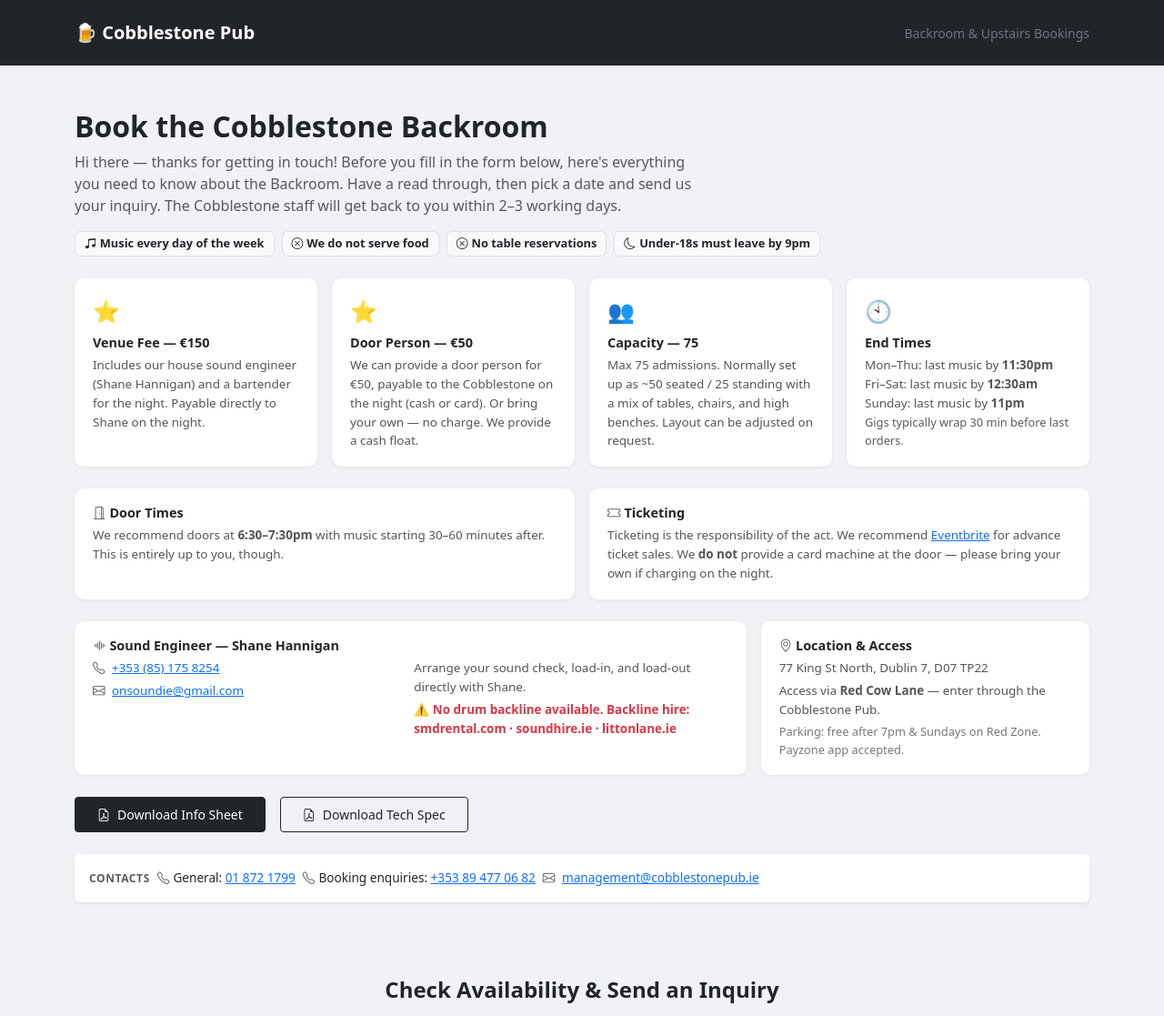
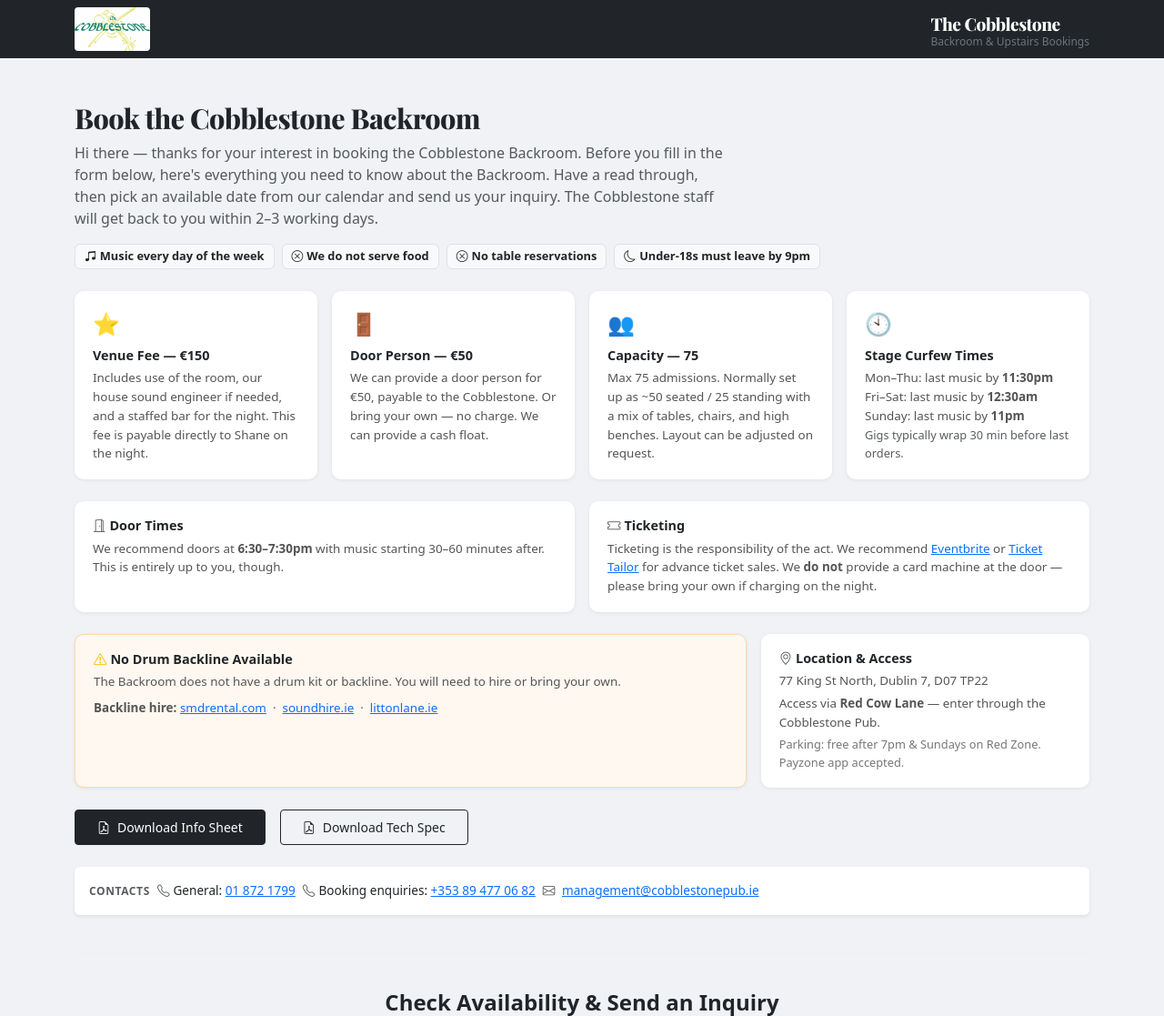
Before and after one commit to SorayaKMC/cobblestone-pub-, a Flask app: page /book in a window 1280 px wide. Shown: the top 1117 px of the page at 91% size. Run offline with Flask 3, Linux system fonts and the light colour scheme; tables that the repository leaves empty hold one stand-in row (values such as "Sample post").

Commit message:
Update /book landing page and confirmation email copy
book_public.html:
- Add Cobblestone logo to navbar + Playfair Display heading font
- Update welcome paragraph to specified text
- Venue Fee card: updated copy (room, sound engineer, bar, payable to Shane)
- Door Person card: updated copy with cash float mention; remove Shane name
- Rename "End Times" card to "Stage Curfew Times"
- Update Ticketing card: add Ticket Tailor alongside Eventbrite
- Remove Shane sound engineer section entirely from public page
- Replace with backline warning card (amber) + linked hire sites:
  smdrental.com · soundhire.ie · littonlane.ie

bookings_email.py (confirmation email):
- Rename "Good to know" section header to "Reminders"
- Replace small text links with prominent dark button (Info Sheet)
  and outlined button (Tech Spec)
- Update plain-text version to match

Co-Authored-By: Claude Sonnet 4.6 <noreply@anthropic.com>

```diff
--- a/templates/book_public.html
+++ b/templates/book_public.html
@@ -6,8 +6,14 @@
     <title>Book the Backroom — Cobblestone Pub</title>
     <link href="https://cdn.jsdelivr.net/npm/bootstrap@5.3.3/dist/css/bootstrap.min.css" rel="stylesheet">
     <link href="https://cdn.jsdelivr.net/npm/bootstrap-icons@1.11.3/font/bootstrap-icons.min.css" rel="stylesheet">
+    <link href="https://fonts.googleapis.com/css2?family=Playfair+Display:wght@700;800&display=swap" rel="stylesheet">
     <style>
         body { background: #f0f2f5; }
+        .cobblestone-heading {
+            font-family: 'Playfair Display', Georgia, serif;
+            font-weight: 800;
+            letter-spacing: -0.5px;
+        }
 
         /* ── Availability calendar ─────────────────────────────────── */
         .cal-table { width: 100%; border-collapse: separate; border-spacing: 3px; }
@@ -61,10 +67,16 @@
 <body>
 
 <!-- Nav -->
-<nav class="navbar navbar-dark bg-dark py-3">
-    <div class="container-lg">
-        <span class="navbar-brand fw-bold fs-5">🍺 Cobblestone Pub</span>
-        <span class="text-secondary small">Backroom &amp; Upstairs Bookings</span>
+<nav class="navbar navbar-dark bg-dark py-2">
+    <div class="container-lg d-flex align-items-center gap-3">
+        <a href="https://cobblestonepub.ie" target="_blank" rel="noopener">
+            <img src="/static/cobblestone-logo.jpg" alt="Cobblestone Pub"
+                 style="height:48px;width:auto;border-radius:4px;">
+        </a>
+        <div>
+            <span class="cobblestone-heading text-white" style="font-size:1.2rem;">The Cobblestone</span>
+            <span class="text-secondary small d-block" style="font-size:.75rem;line-height:1;">Backroom &amp; Upstairs Bookings</span>
+        </div>
     </div>
 </nav>
 
@@ -86,12 +98,13 @@
 
     <!-- Welcome -->
     <div class="mb-4">
-        <h2 class="fw-bold mb-2">Book the Cobblestone Backroom</h2>
-        <p class="text-muted" style="max-width:680px;">
-            Hi there — thanks for getting in touch! Before you fill in the form below,
-            here's everything you need to know about the Backroom. Have a read through,
-            then pick a date and send us your inquiry. The Cobblestone staff will get
-            back to you within 2–3 working days.
+        <h2 class="cobblestone-heading mb-2" style="font-size:1.9rem;">Book the Cobblestone Backroom</h2>
+        <p class="text-muted" style="max-width:720px;">
+            Hi there — thanks for your interest in booking the Cobblestone Backroom.
+            Before you fill in the form below, here's everything you need to know about
+            the Backroom. Have a read through, then pick an available date from our
+            calendar and send us your inquiry. The Cobblestone staff will get back to
+            you within 2–3 working days.
         </p>
 
         <!-- General pub notes -->
@@ -117,14 +130,14 @@
             <div class="info-card">
                 <div class="icon">⭐</div>
                 <h6>Venue Fee — €150</h6>
-                <p>Includes our house sound engineer (Shane Hannigan) and a bartender for the night. Payable directly to Shane on the night.</p>
+                <p>Includes use of the room, our house sound engineer if needed, and a staffed bar for the night. This fee is payable directly to Shane on the night.</p>
             </div>
         </div>
         <div class="col-sm-6 col-lg-3">
             <div class="info-card">
-                <div class="icon">⭐</div>
+                <div class="icon">🚪</div>
                 <h6>Door Person — €50</h6>
-                <p>We can provide a door person for €50, payable to the Cobblestone on the night (cash or card). Or bring your own — no charge. We provide a cash float.</p>
+                <p>We can provide a door person for €50, payable to the Cobblestone. Or bring your own — no charge. We can provide a cash float.</p>
             </div>
         </div>
         <div class="col-sm-6 col-lg-3">
@@ -137,7 +150,7 @@
         <div class="col-sm-6 col-lg-3">
             <div class="info-card">
                 <div class="icon">🕙</div>
-                <h6>End Times</h6>
+                <h6>Stage Curfew Times</h6>
                 <p>
                     Mon–Thu: last music by <strong>11:30pm</strong><br>
                     Fri–Sat: last music by <strong>12:30am</strong><br>
@@ -161,35 +174,27 @@
                 <h6><i class="bi bi-ticket me-1 text-muted"></i>Ticketing</h6>
                 <p>Ticketing is the responsibility of the act. We recommend
                 <a href="https://www.eventbrite.ie" target="_blank" rel="noopener">Eventbrite</a>
+                or <a href="https://www.tickettailor.com" target="_blank" rel="noopener">Ticket Tailor</a>
                 for advance ticket sales. We <strong>do not</strong> provide a card machine at the door
                 — please bring your own if charging on the night.</p>
             </div>
         </div>
     </div>
 
-    <!-- Sound engineer row -->
+    <!-- Backline warning + Location row -->
     <div class="row g-3 mb-4">
         <div class="col-md-8">
-            <div class="info-card">
-                <h6><i class="bi bi-soundwave me-1 text-muted"></i>Sound Engineer — Shane Hannigan</h6>
-                <div class="row g-2">
-                    <div class="col-sm-6">
-                        <p class="mb-1">
-                            <i class="bi bi-telephone me-1"></i>
-                            <a href="tel:+353851758254">+353 (85) 175 8254</a>
-                        </p>
-                        <p class="mb-0">
-                            <i class="bi bi-envelope me-1"></i>
-                            <a href="mailto:onsoundie@gmail.com">onsoundie@gmail.com</a>
-                        </p>
-                    </div>
-                    <div class="col-sm-6">
-                        <p class="mb-1">Arrange your sound check, load-in, and load-out directly with Shane.</p>
-                        <p class="mb-0 text-danger fw-semibold" style="font-size:.84rem;">
-                            ⚠️ No drum backline available. Backline hire: smdrental.com · soundhire.ie · littonlane.ie
-                        </p>
-                    </div>
-                </div>
+            <div class="info-card" style="background:#fff8f0;border:1px solid #fed7aa;">
+                <h6><i class="bi bi-exclamation-triangle me-1 text-warning"></i>No Drum Backline Available</h6>
+                <p class="mb-2">The Backroom does not have a drum kit or backline. You will need to hire or bring your own.</p>
+                <p class="mb-0" style="font-size:.84rem;">
+                    <strong>Backline hire:</strong>
+                    <a href="https://www.smdrental.com" target="_blank" rel="noopener">smdrental.com</a>
+                    &nbsp;·&nbsp;
+                    <a href="https://www.soundhire.ie" target="_blank" rel="noopener">soundhire.ie</a>
+                    &nbsp;·&nbsp;
+                    <a href="https://www.littonlane.ie" target="_blank" rel="noopener">littonlane.ie</a>
+                </p>
             </div>
         </div>
         <div class="col-md-4">
```
Also changed, not shown: bookings_email.py (+29 -15 lines).
